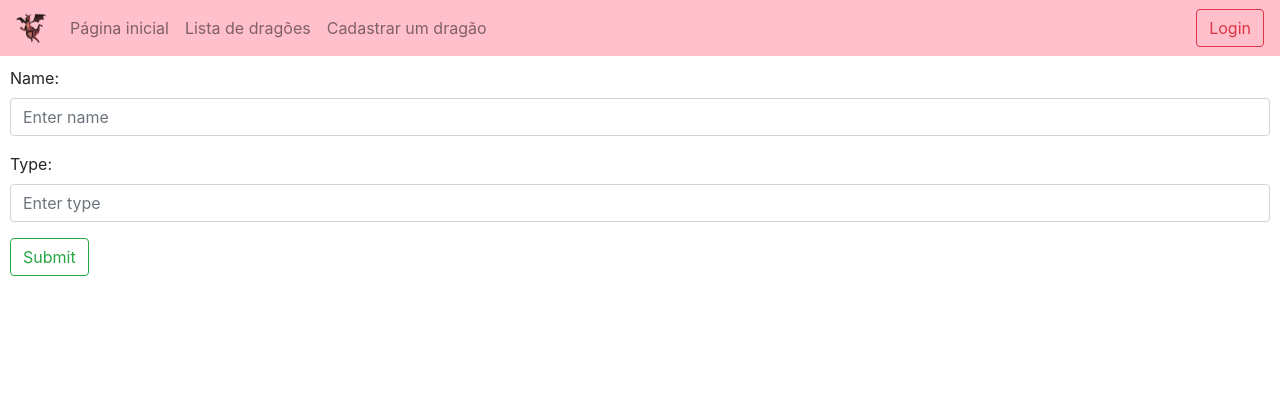
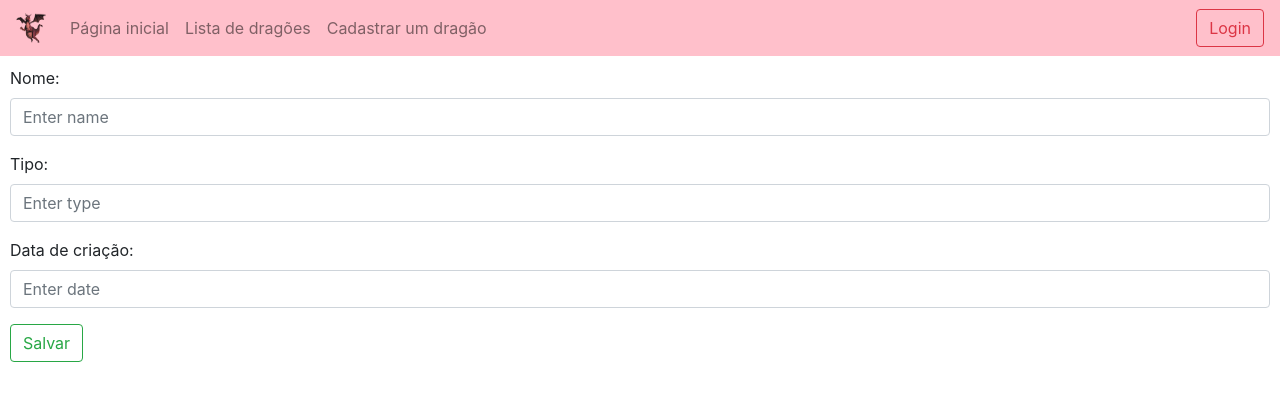
Before and after one commit to cassia11/Dragons, a React (Create React App) app: page /dragons/register in a window 1280 px wide. Shown: the top 400 px of the page. Built offline with nearby package versions, Linux system fonts and the light colour scheme.

Commit message:
adjustment save a dragon

```diff
--- a/src/components/RegisterDragon.js
+++ b/src/components/RegisterDragon.js
@@ -17,14 +17,18 @@ const RegisterDragon = () => (
 
     <Form>
         <Form.Group controlId="formBasicName">
-            <Form.Label>Name:</Form.Label>
+            <Form.Label>Nome:</Form.Label>
             <Form.Control type="name" placeholder="Enter name" />
         </Form.Group>
         <Form.Group controlId="formBasicType">
-            <Form.Label>Type:</Form.Label>
-            <Form.Control type="type" placeholder="Enter type" />
+            <Form.Label>Tipo:</Form.Label>
+            <Form.Control type="text" placeholder="Enter type" />
         </Form.Group>
-        <Button variant="outline-success" onClick={() => handlePost()} >Submit</Button>
+        <Form.Group controlId="formBasicDate">
+            <Form.Label>Data de criação:</Form.Label>
+            <Form.Control type="text" placeholder="Enter date" />
+        </Form.Group>
+        <Button variant="outline-success" onClick={() => handlePost()} >Salvar</Button>
     </Form>
 );
 export default RegisterDragon
```
